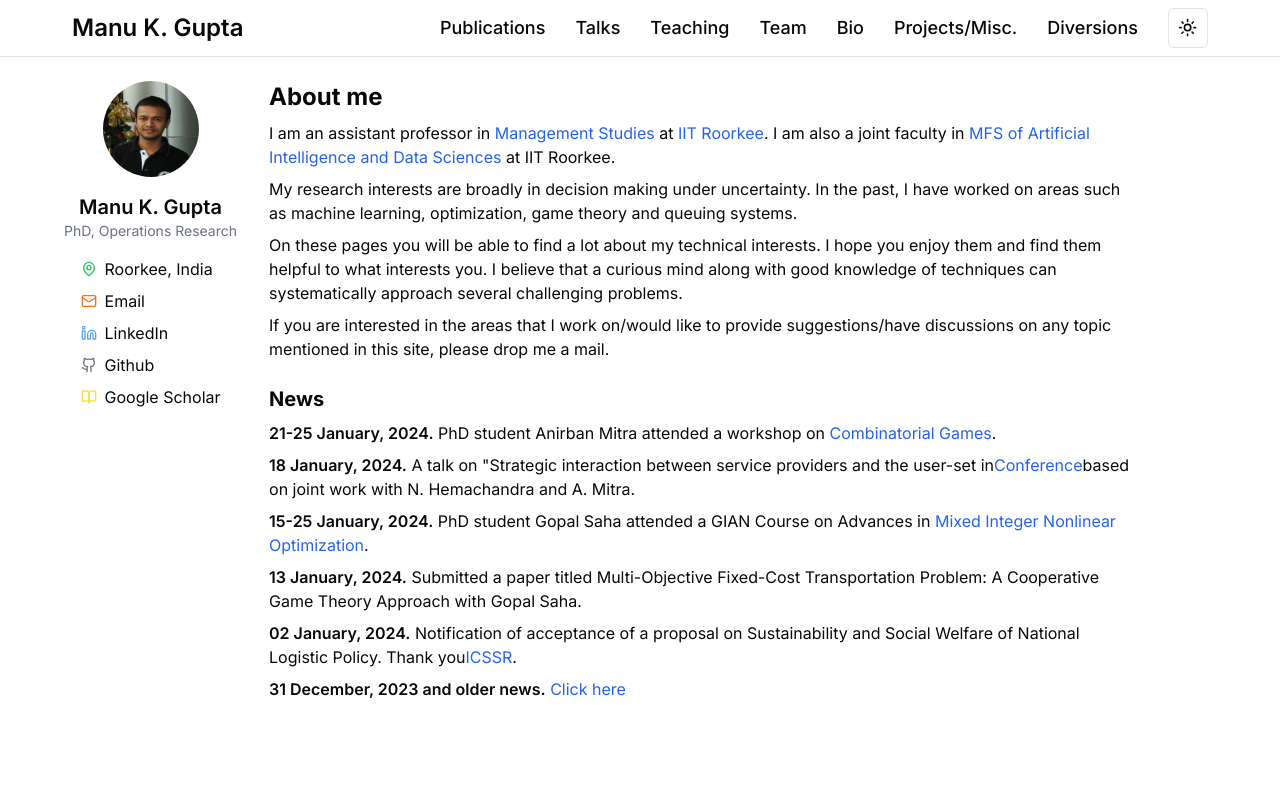
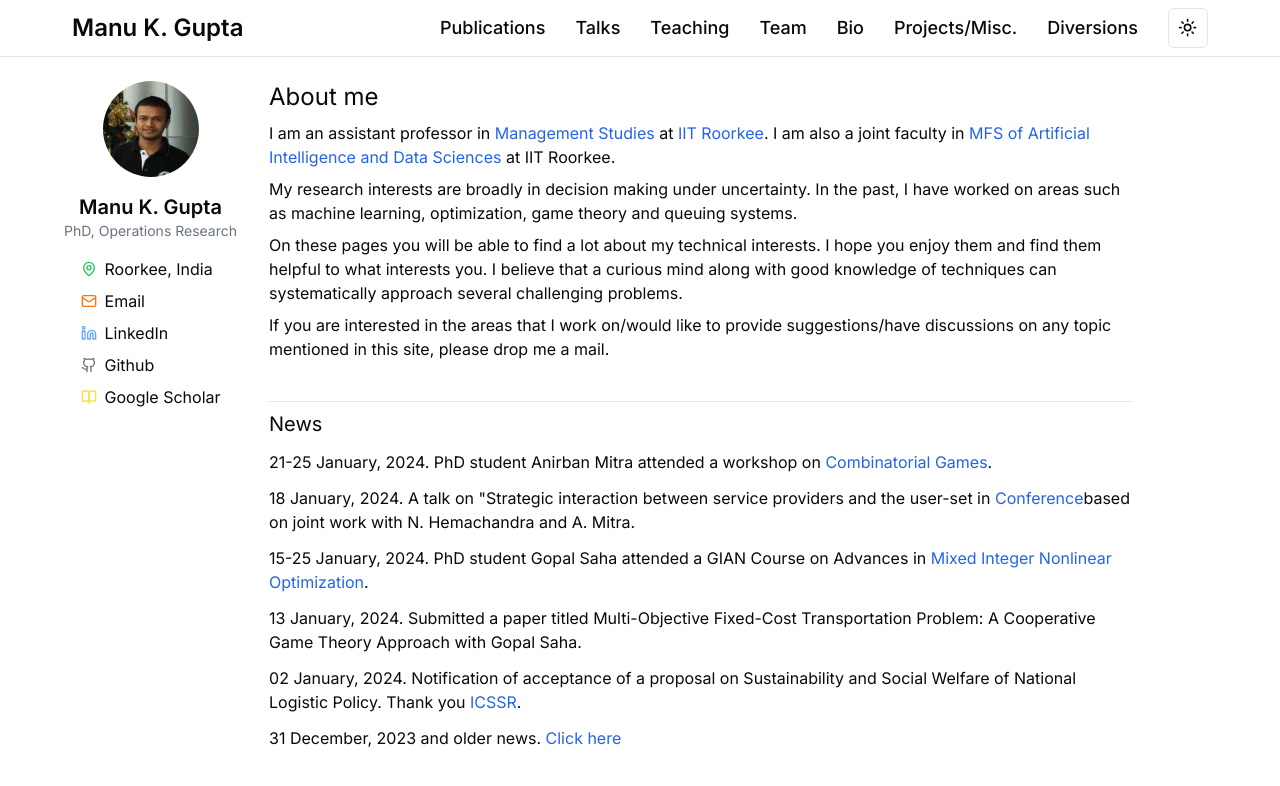
Before and after one commit to Prashant142020/homePage, a Next.js app: page / in a window 1280 px wide. Shown: the top 786 px of the page. Built offline with nearby package versions, Linux system fonts and the light colour scheme.

Commit message:
update : header

```diff
--- a/components/header.tsx
+++ b/components/header.tsx
@@ -2,18 +2,18 @@ const Header = () => {
   return (
     <div>
       <main className="">
-        <h1 className="text-2xl font-bold">About me</h1>
+        <h1 className="text-2xl font-normal">About me</h1>
         <p className="mt-2">
           I am an assistant professor in{" "}
-          <a href="#" className="text-blue-600">
+          <a href="https://doms.iitr.ac.in/" className="text-blue-600">
             Management Studies
           </a>{" "}
           at{" "}
-          <a href="#" className="text-blue-600">
+          <a href="https://www.iitr.ac.in/" className="text-blue-600">
             IIT Roorkee
           </a>
           . I am also a joint faculty in{" "}
-          <a href="#" className="text-blue-600">
+          <a href="https://www.iitr.ac.in/mfsdsai/" className="text-blue-600">
             MFS of Artificial Intelligence and Data Sciences
           </a>{" "}
           at IIT Roorkee.
@@ -35,48 +35,60 @@ const Header = () => {
           provide suggestions/have discussions on any topic mentioned in this
           site, please drop me a mail.
         </p>
-        <h2 className="mt-6 text-xl font-bold">News</h2>
-        <ul className="mt-2 space-y-2">
+
+        <h2 className="mt-10 text-xl font-normal ">
+          <hr className="mb-2" />
+          News</h2>
+        <ul className="mt-3 space-y-3">
           <li>
-            <span className="font-semibold">21-25 January, 2024.</span> PhD
+            <span className="font-normal">21-25 January, 2024.</span> PhD
             student Anirban Mitra attended a workshop on{" "}
-            <a href="#" className="text-blue-600">
+            <a
+              href="https://www.ieor.iitb.ac.in/Combinatorial_Games"
+              className="text-blue-600"
+            >
               Combinatorial Games
             </a>
             .
           </li>
           <li>
-            <span className="font-semibold">18 January, 2024.</span> A talk on
-            "Strategic interaction between service providers and the user-set in
-            <a href="#" className="text-blue-600">
+            <span className="font-normal">18 January, 2024.</span> A talk on
+            "Strategic interaction between service providers and the user-set in{" "}
+            <a
+              href="https://www.isid.ac.in/~icorgtdm24/"
+              className="text-blue-600"
+            >
               Conference
             </a>
             based on joint work with N. Hemachandra and A. Mitra.
           </li>
           <li>
-            <span className="font-semibold">15-25 January, 2024.</span> PhD
+            <span className="font-normal">15-25 January, 2024.</span> PhD
             student Gopal Saha attended a GIAN Course on Advances in{" "}
-            <a href="#" className="text-blue-600">
+            <a
+              href="https://www.ieor.iitb.ac.in/minlo23"
+              className="text-blue-600"
+            >
               Mixed Integer Nonlinear Optimization
             </a>
             .
           </li>
           <li>
-            <span className="font-semibold">13 January, 2024.</span> Submitted a
+            <span className="font-normal">13 January, 2024.</span> Submitted a
             paper titled Multi-Objective Fixed-Cost Transportation Problem: A
             Cooperative Game Theory Approach with Gopal Saha.
           </li>
           <li>
-            <span className="font-semibold">02 January, 2024.</span>{" "}
-            Notification of acceptance of a proposal on Sustainability and
-            Social Welfare of National Logistic Policy. Thank you
-            <a href="#" className="text-blue-600">
+            <span className="font-normal">02 January, 2024.</span> Notification
+            of acceptance of a proposal on Sustainability and Social Welfare of
+            National Logistic Policy. Thank you{" "}
+            <a href="https://icssr.org/" className="text-blue-600">
               ICSSR
             </a>
             .
           </li>
           <li>
-            <span className="font-semibold">
+            <span className="font-normal">
               31 December, 2023 and older news.
             </span>{" "}
             <a href="news" className="text-blue-600">
```
